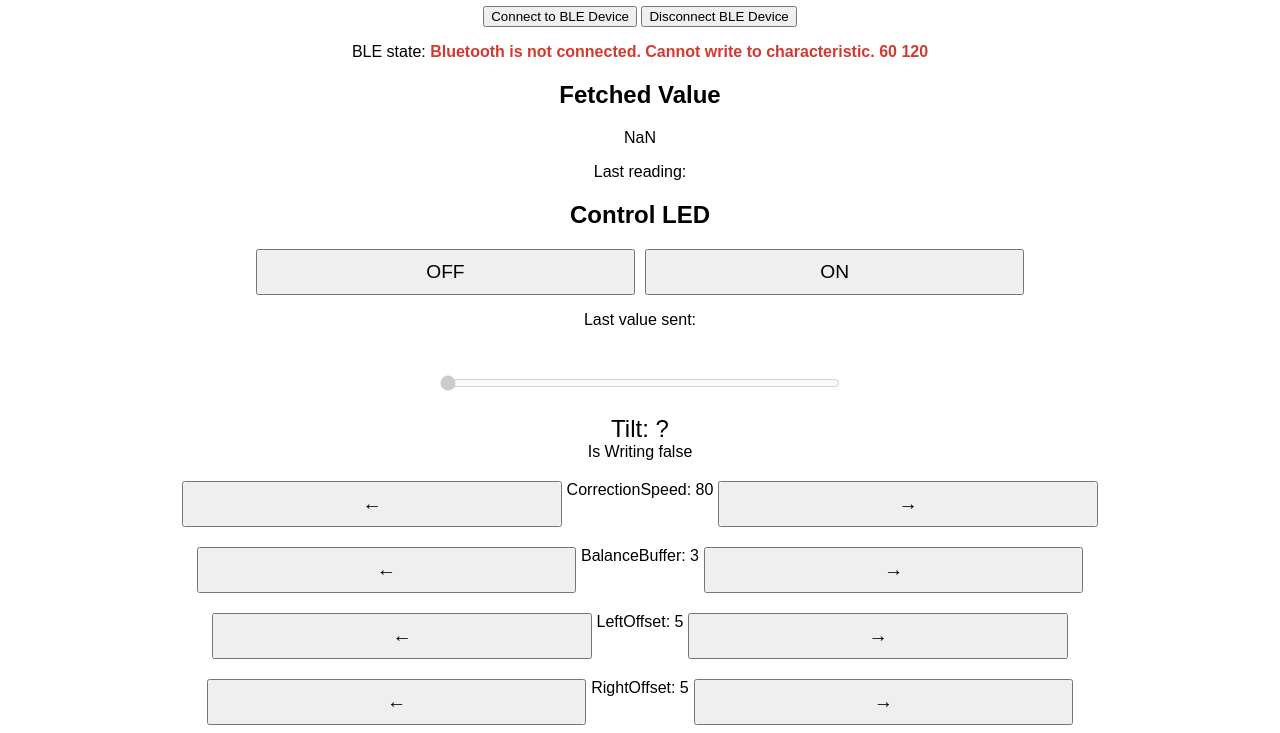
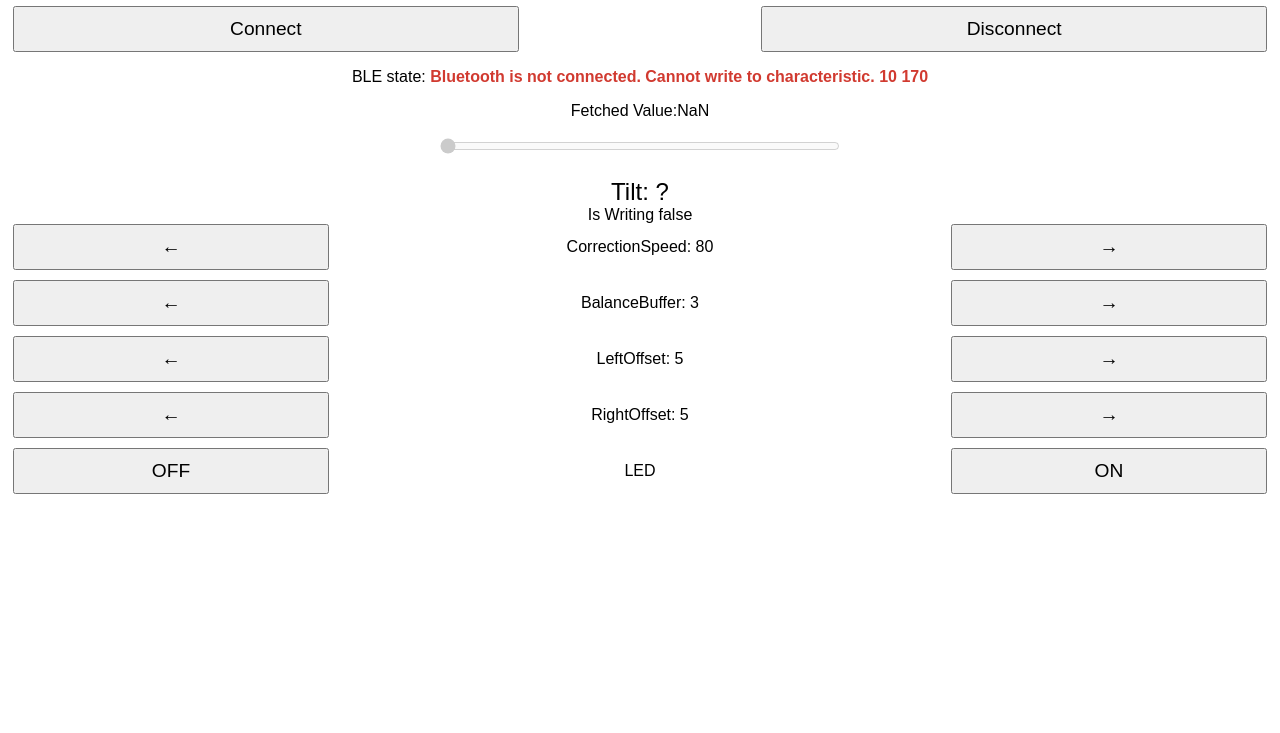
Before and after one commit to garrows/esp32-bot, a plain HTML site: page index.html in a window 1280 px wide. Shown: the part 102-835 px from the top of the page. After the commit the page ends 800 px from the top, so only its background shows below. Drawn offline with Linux system fonts and the light colour scheme.

Commit message:
Correction adjustment works

```diff
--- a/index.html
+++ b/index.html
@@ -20,19 +20,13 @@
     <link rel="stylesheet" type="text/css" href="style.css">
 </head>
 <body>
-  <h1>ESP32 Web BLE Application v1.17</h1>
-  <button id="connectBleButton">Connect to BLE Device</button>
-  <button id="disconnectBleButton">Disconnect BLE Device</button>
+  <h1>ESP32 Web BLE Application v1.20</h1>
+  <div class="button-container two-buttons">
+    <button id="connectBleButton">Connect</button>
+    <button id="disconnectBleButton">Disconnect</button>
+  </div>
   <p>BLE state: <strong><span id="bleState" style="color:#d13a30;">Disconnected</span></strong></p>
-  <h2>Fetched Value</h2>
-  <p><span id="valueContainer">NaN</span></p>
-  <p>Last reading: <span id="timestamp"></span></p>
-  <h2>Control LED</h2>
-  <div class="button-container">
-    <button id="onButton">OFF</button>
-    <button id="offButton">ON</button>
-  </div>
-  <p>Last value sent: <span id="valueSent"></span></p>
+  <p>Fetched Value:<span id="valueContainer">NaN</span></p>
   <input type="range" id="tiltSlider" min="0" max="180" step="1" value="0" disabled>
   <div class="value" id="tiltValue">Tilt: ?</div>
   <div id="isWritingOutput">Is writing?</div>
@@ -56,6 +50,11 @@
       <div id="rightOffset">Right: x</div>
       <button id="rightOffsetUp">&#8594;</button>
   </div>
+  <div class="button-container">
+    <button id="onButton">OFF</button>
+    <div>LED</div>
+    <button id="offButton">ON</button>
+  </div>
 </body>
 <script src="script.js"></script>
 </html>
--- a/script.js
+++ b/script.js
@@ -52,7 +52,6 @@ const disconnectButton = document.getElementById('disconnectBleButton');
 const onButton = document.getElementById('onButton');
 const offButton = document.getElementById('offButton');
 const retrievedValue = document.getElementById('valueContainer');
-const latestValueSent = document.getElementById('valueSent');
 const bleStateContainer = document.getElementById('bleState');
 const timestampContainer = document.getElementById('timestamp');
 const isWritingOutput = document.getElementById('isWritingOutput');
@@ -185,7 +184,6 @@ function writeOnCharacteristic(value) {
                 return characteristic.writeValue(data);
             })
             .then(() => {
-                latestValueSent.innerHTML = value;
                 console.log("Value written to LEDcharacteristic:", value);
             })
             .catch(error => {
@@ -280,9 +278,9 @@ function writeAngleToWheels(beta) {
         // Balanced. Motors stop.
         writeOnCharacteristicWheels(settings.leftOffset, settings.rightOffset);
     } else if (beta < 90) {
-        writeOnCharacteristicWheels(60, 180 - 60);
+        writeOnCharacteristicWheels(90 - settings.correctionSpeed, 90 + settings.correctionSpeed);
     } else {
-        writeOnCharacteristicWheels(180 - 60, 60);
+        writeOnCharacteristicWheels(90 + settings.correctionSpeed, 90 - settings.correctionSpeed);
     }
 
     // const left = Math.min(180, Math.max(0, beta)) + settings.leftOffset;
--- a/style.css
+++ b/style.css
@@ -1,16 +1,27 @@
 .button-container {
-    display: flex;
-    justify-content: center;
-    width: 100%;
-    margin-top: 20px;
+  display: flex;
+  align-items: center;
+  justify-content: space-between;
+  width: 100%;
+  margin-bottom: 10px;
+}
+
+.button-container div {
+  flex-grow: 1;
+  text-align: center;
+  font-size: 16px;
 }
 
 .button-container button {
-    width: 30%;
+    width: 25%;
     padding: 10px 0;
     font-size: 1.2em;
     margin: 0 5px;
     cursor: pointer;
+}
+
+.two-buttons button {
+    width: 40%;
 }
 
 body {
@@ -22,7 +33,6 @@ body {
 #tiltSlider {
     width: 80%;
     max-width: 400px;
-    margin-top: 30px;
 }
 
 .value {
```
